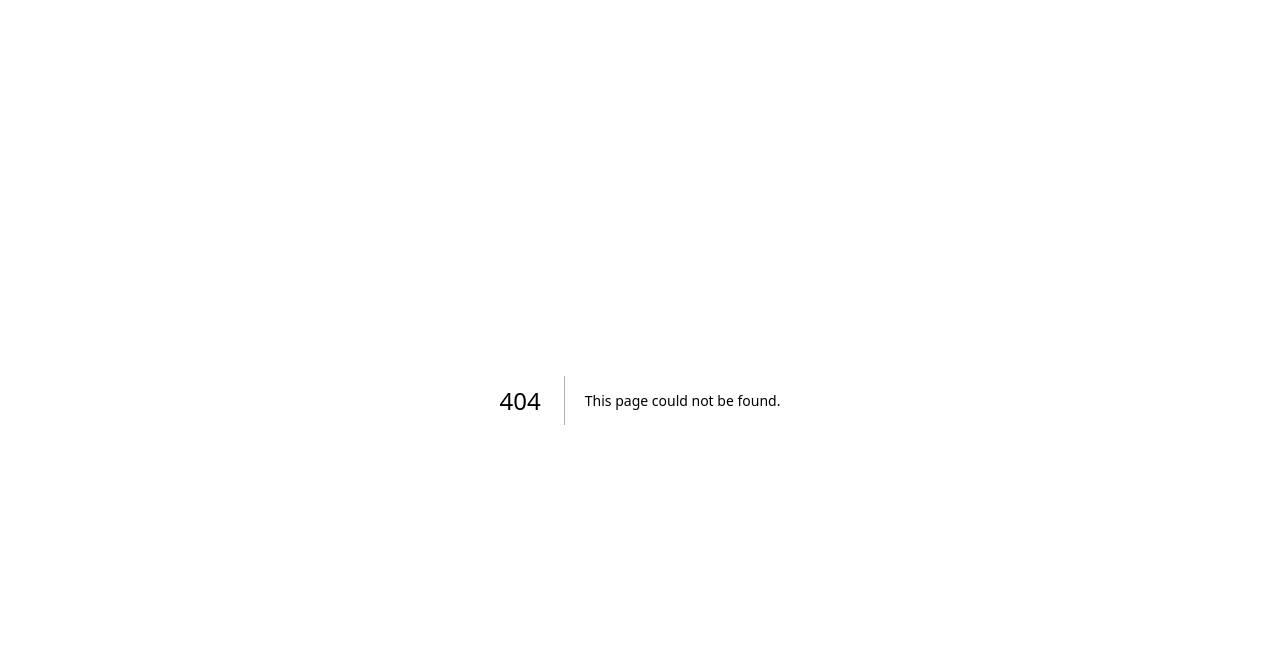
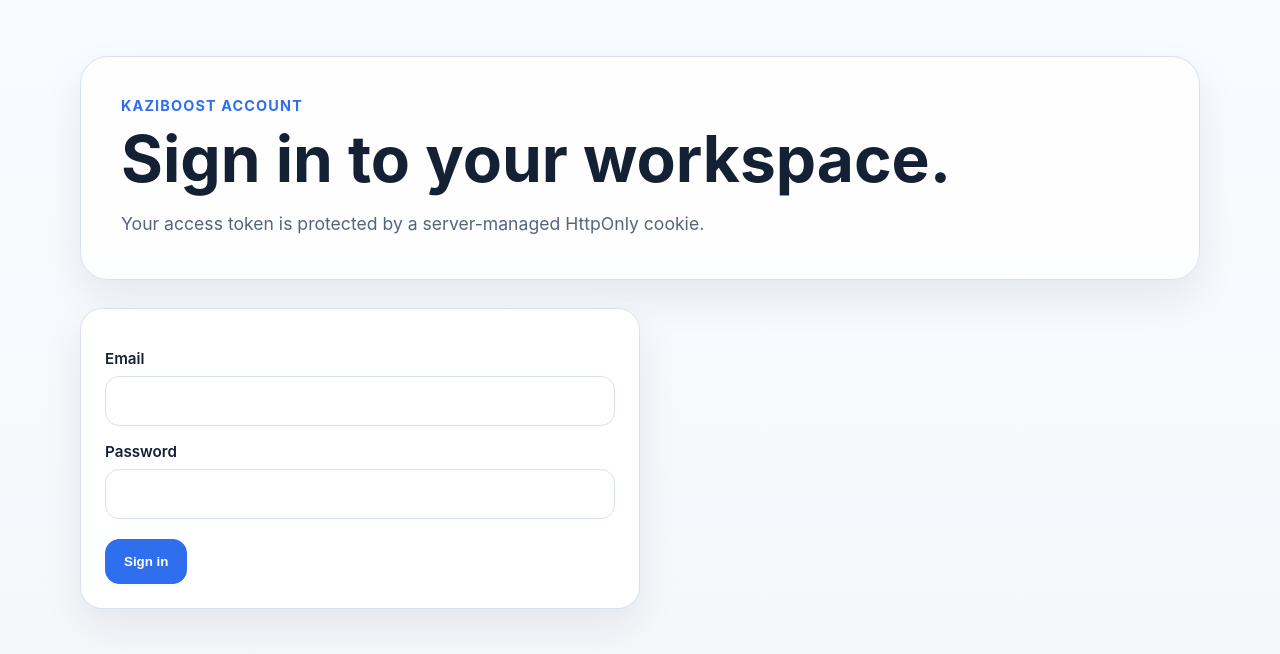
Before and after one commit to thadigitalguru/KaziBoost, a Next.js app in the folder apps/web/: page /login in a window 1280 px wide. Before the commit this address had no page. Shown: the top 654 px of the page. Built offline with nearby package versions, Linux system fonts and the light colour scheme.

Commit message:
feat(web): add secure authenticated client entry

```diff
--- a/apps/web/app/globals.css
+++ b/apps/web/app/globals.css
@@ -150,6 +150,27 @@
   background: #fff;
   color: var(--text);
   font: inherit;
+}
+
+.auth-form {
+  max-width: 560px;
+  margin-top: 22px;
+}
+
+.auth-form .button {
+  margin-top: 20px;
+  cursor: pointer;
+}
+
+.auth-form .button:disabled {
+  cursor: wait;
+  opacity: 0.7;
+}
+
+.form-error {
+  margin: 18px 0 0;
+  color: #a42d2d;
+  font-weight: 600;
 }
 
 .pill-list,
--- /dev/null
+++ b/apps/web/app/login/page.tsx
@@ -0,0 +1,53 @@
+'use client';
+
+import { FormEvent, useState } from 'react';
+import { useRouter } from 'next/navigation';
+
+import { ApiClientError, login } from '../../lib/api-client';
+
+export default function LoginPage() {
+  const router = useRouter();
+  const [email, setEmail] = useState('');
+  const [password, setPassword] = useState('');
+  const [error, setError] = useState<string | null>(null);
+  const [submitting, setSubmitting] = useState(false);
+
+  async function submit(event: FormEvent<HTMLFormElement>) {
+    event.preventDefault();
+    setError(null);
+    setSubmitting(true);
+    try {
+      await login(email, password);
+      router.push('/dashboard');
+      router.refresh();
+    } catch (reason) {
+      setError(reason instanceof ApiClientError ? reason.message : 'Unable to sign in. Please try again.');
+    } finally {
+      setSubmitting(false);
+    }
+  }
+
+  return (
+    <main className="page-shell">
+      <section className="hero compact">
+        <p className="eyebrow">KaziBoost account</p>
+        <h1>Sign in to your workspace.</h1>
+        <p className="lede">Your access token is protected by a server-managed HttpOnly cookie.</p>
+      </section>
+      <form className="panel auth-form" onSubmit={submit}>
+        <label className="field">
+          <span>Email</span>
+          <input type="email" autoComplete="email" required value={email} onChange={(event) => setEmail(event.target.value)} />
+        </label>
+        <label className="field">
+          <span>Password</span>
+          <input type="password" autoComplete="current-password" required value={password} onChange={(event) => setPassword(event.target.value)} />
+        </label>
+        {error ? <p className="form-error" role="alert">{error}</p> : null}
+        <button className="button primary" type="submit" disabled={submitting}>
+          {submitting ? 'Signing in…' : 'Sign in'}
+        </button>
+      </form>
+    </main>
+  );
+}
--- /dev/null
+++ b/apps/web/lib/api-client.ts
@@ -0,0 +1,48 @@
+export type AuthUser = {
+  id: string;
+  tenant_id: string;
+  owner_name: string;
+  email: string;
+  role: string;
+};
+
+export type AuthSession = {
+  access_token: string;
+  token_type: string;
+  user: AuthUser;
+  tenant: { id: string; name: string };
+};
+
+export class ApiClientError extends Error {
+  readonly status: number;
+  readonly code: string;
+
+  constructor(message: string, status: number, code = 'api_error') {
+    super(message);
+    this.name = 'ApiClientError';
+    this.status = status;
+    this.code = code;
+  }
+}
+
+async function parseResponse<T>(response: Response): Promise<T> {
+  const body = await response.json().catch(() => ({})) as { detail?: string; code?: string };
+  if (!response.ok) {
+    throw new ApiClientError(body.detail ?? 'The request could not be completed.', response.status, body.code);
+  }
+  return body as T;
+}
+
+export async function login(email: string, password: string): Promise<AuthSession> {
+  const response = await fetch('/api/auth/login', {
+    method: 'POST',
+    headers: { 'content-type': 'application/json' },
+    body: JSON.stringify({ email, password }),
+  });
+  return parseResponse<AuthSession>(response);
+}
+
+export async function logout(): Promise<void> {
+  const response = await fetch('/api/auth/logout', { method: 'POST' });
+  await parseResponse<{ status: string }>(response);
+}
```
Also changed, not shown: apps/web/app/api/auth/login/route.ts (added, +43 -0 lines), apps/web/app/api/auth/logout/route.ts (added, +13 -0 lines), apps/web/app/page.tsx (+5 -2 lines).
